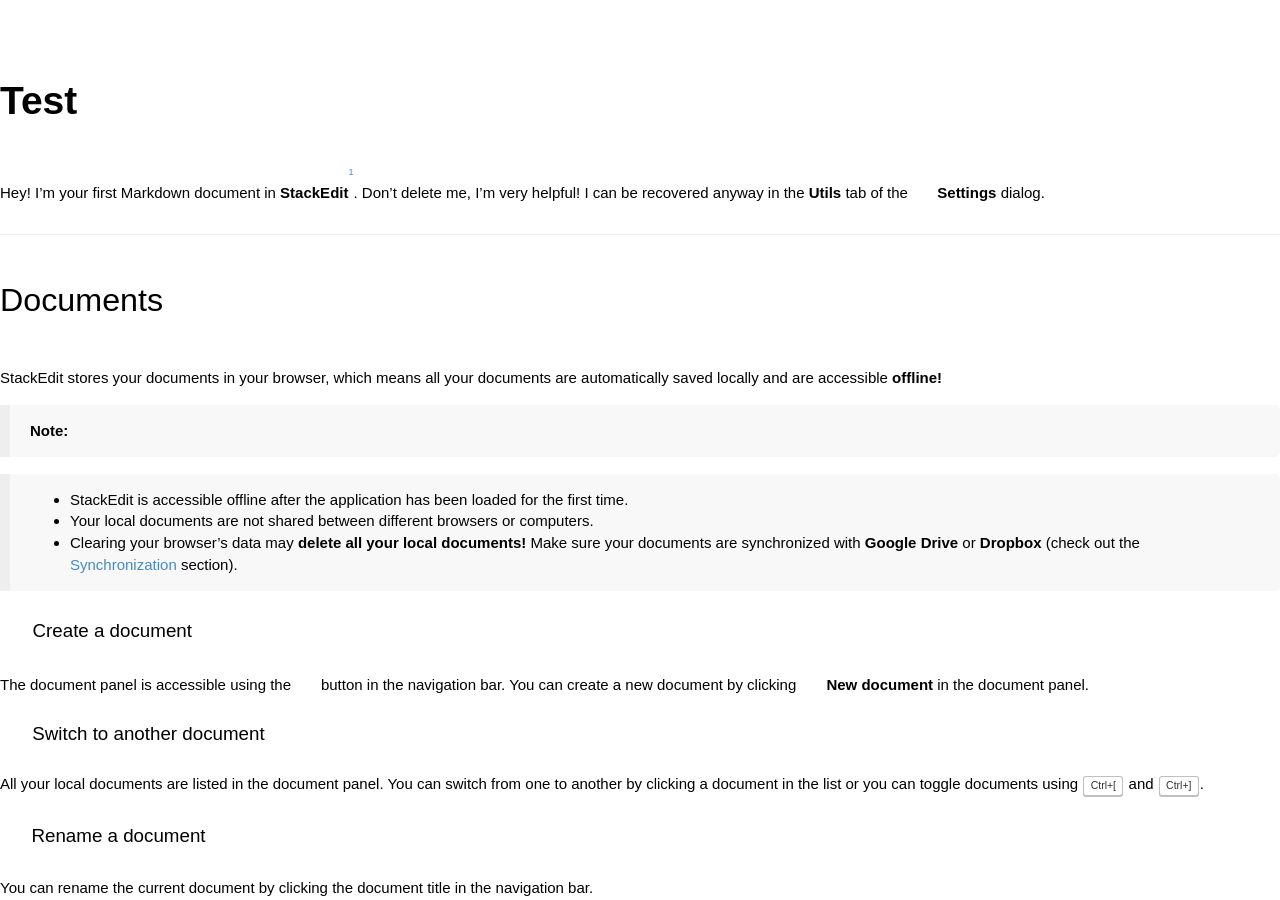
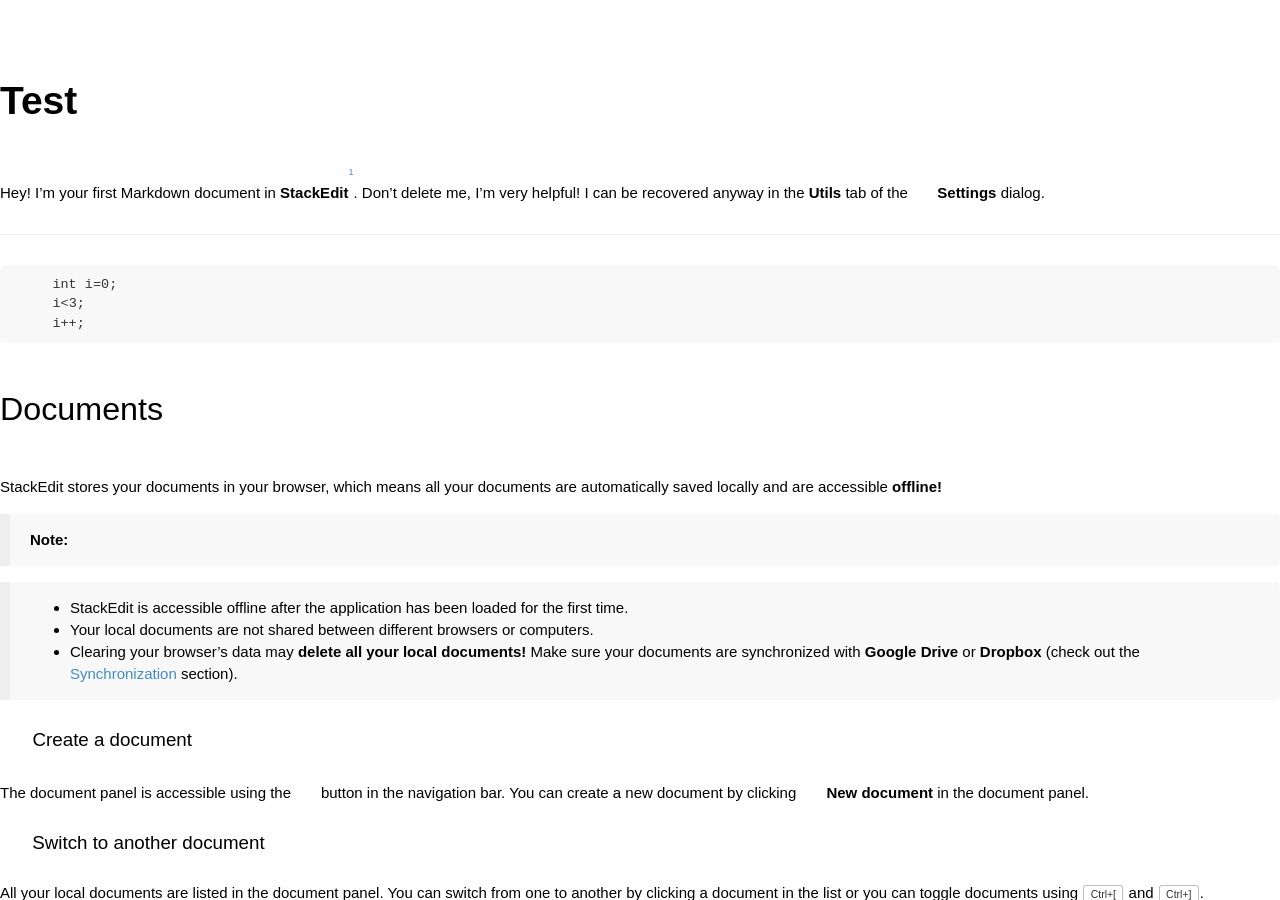
Before and after one commit to wonderjolie/Blog, a Jekyll site: the page built from _posts/2015-08-07-test.md, in a window 1280 px wide and 900 px high. Built offline with Jekyll 4.4.1, drawn with Linux system fonts in a browser that asks for light colours; some web fonts are replaced; Markdown is read by kramdown in place of the engine named in the settings.

Commit message:
code test

````diff
--- a/_posts/2015-08-07-test.md
+++ b/_posts/2015-08-07-test.md
@@ -10,7 +10,11 @@ title: Test
 Hey! I'm your first Markdown document in **StackEdit**[^stackedit]. Don't delete me, I'm very helpful! I can be recovered anyway in the **Utils** tab of the <i class="icon-cog"></i> **Settings** dialog.
 
 ----------
-
+```c
+    int i=0;
+    i<3;
+    i++;
+```
 
 Documents
 -------------
````
